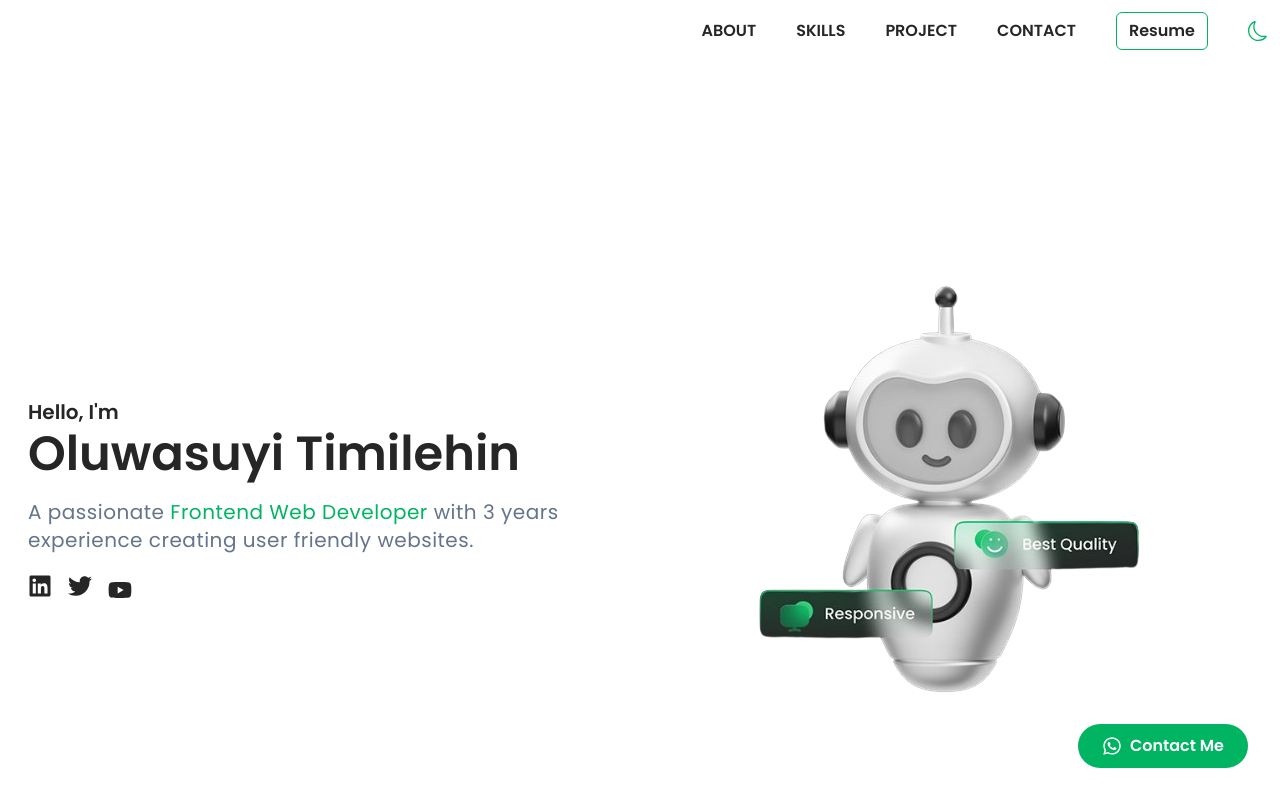
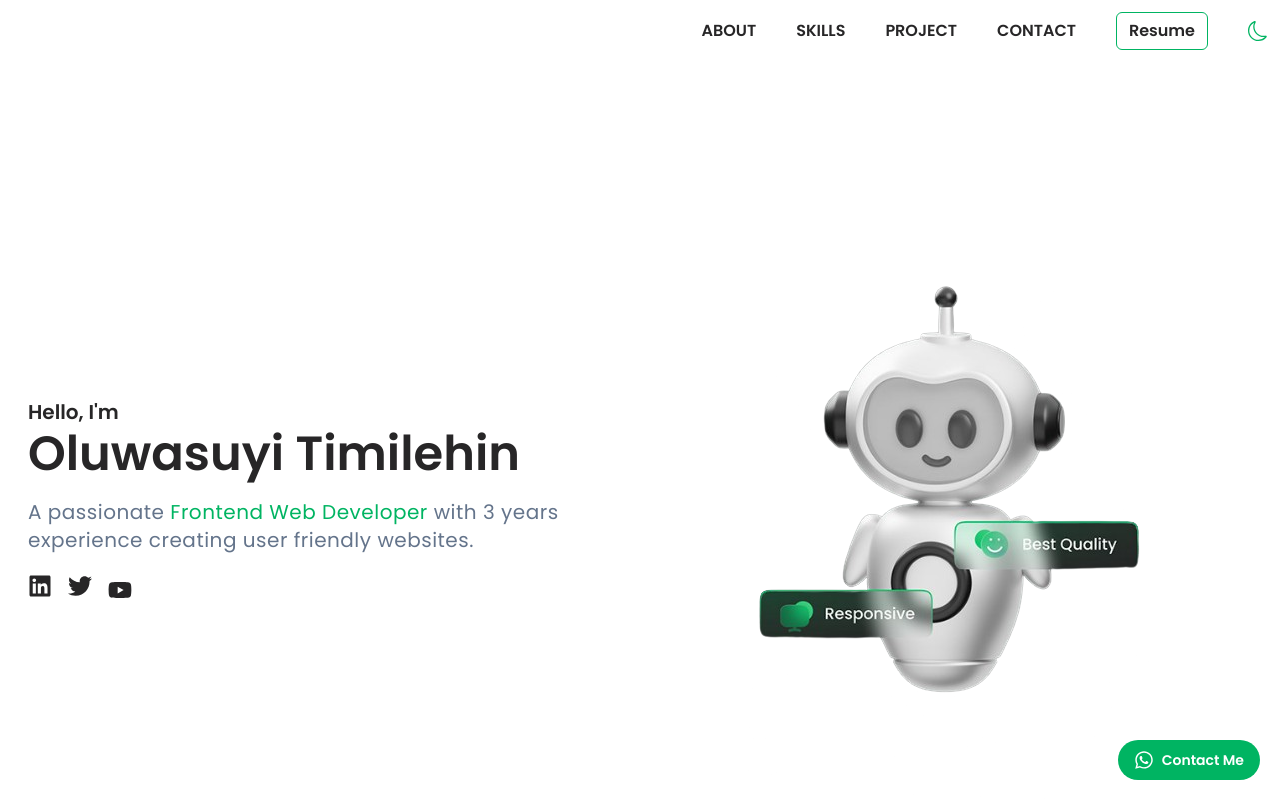
Before and after one commit to Usmanbalogun044/B-LOGUN-USMAN-TEMITOPE-Portfolio, a React (Vite) app in the folder intro/: page / in a window 1280 px wide. Shown: the top 800 px of the page. Built offline with nearby package versions, Linux system fonts and the light colour scheme; some icons are missing.

Commit message:
made changes
the whatsapp button and the project page

```diff
--- a/intro/src/Components/Homeproject.jsx
+++ b/intro/src/Components/Homeproject.jsx
@@ -83,7 +83,7 @@ const Homeproject = () => {
           </div>
 
           <div className="flex flex-col space-y-5 lg:space-y-0 lg:flex-row lg:space-x-20 lg:items-center">
-            <div className="flex items-center lg:w-1/2">
+            <div className="flex flex-col lg:w-1/2">
               <div className="space-y-4 flex flex-col lg:space-y-6 rounded-xl px-3 py-7 bg-slate-200 dark:bg-slate-700 lg:px-5">
                 <div className="flex flex-col">
                   <div className="flex items-center space-x-3">
--- a/intro/src/Components/Whatsappbutton.jsx
+++ b/intro/src/Components/Whatsappbutton.jsx
@@ -1,7 +1,6 @@
 import React from "react";
 import { FaWhatsapp } from "react-icons/fa";
 import { Link } from "react-router-dom";
-
 
 const Whatsappbutton = () => {
   const phoneNumber = "+2347061403565";
@@ -15,10 +14,10 @@ const Whatsappbutton = () => {
     <>
       <Link
         to={whatsappLink}
-        className="bg-secondary space-x-1 text-white py-2 px-3 rounded-full fixed bottom-6 right-2 z-50 flex items-center justify-center lg:py-2.5 lg:px-6 lg:space-x-2 lg:bottom-8 lg:right-8"
+        className="bg-secondary space-x-1 text-white py-2 px-3 rounded-full fixed bottom-6 right-2 z-50 flex items-center justify-center lg:py-2.5 lg:px-4 lg:space-x-2 lg:bottom-5 lg:right-5"
       >
         <FaWhatsapp size={20} />
-        <span className="font-semibold">Contact Me</span>
+        <span className="font-semibold text-sm">Contact Me</span>
       </Link>
     </>
   );
```
